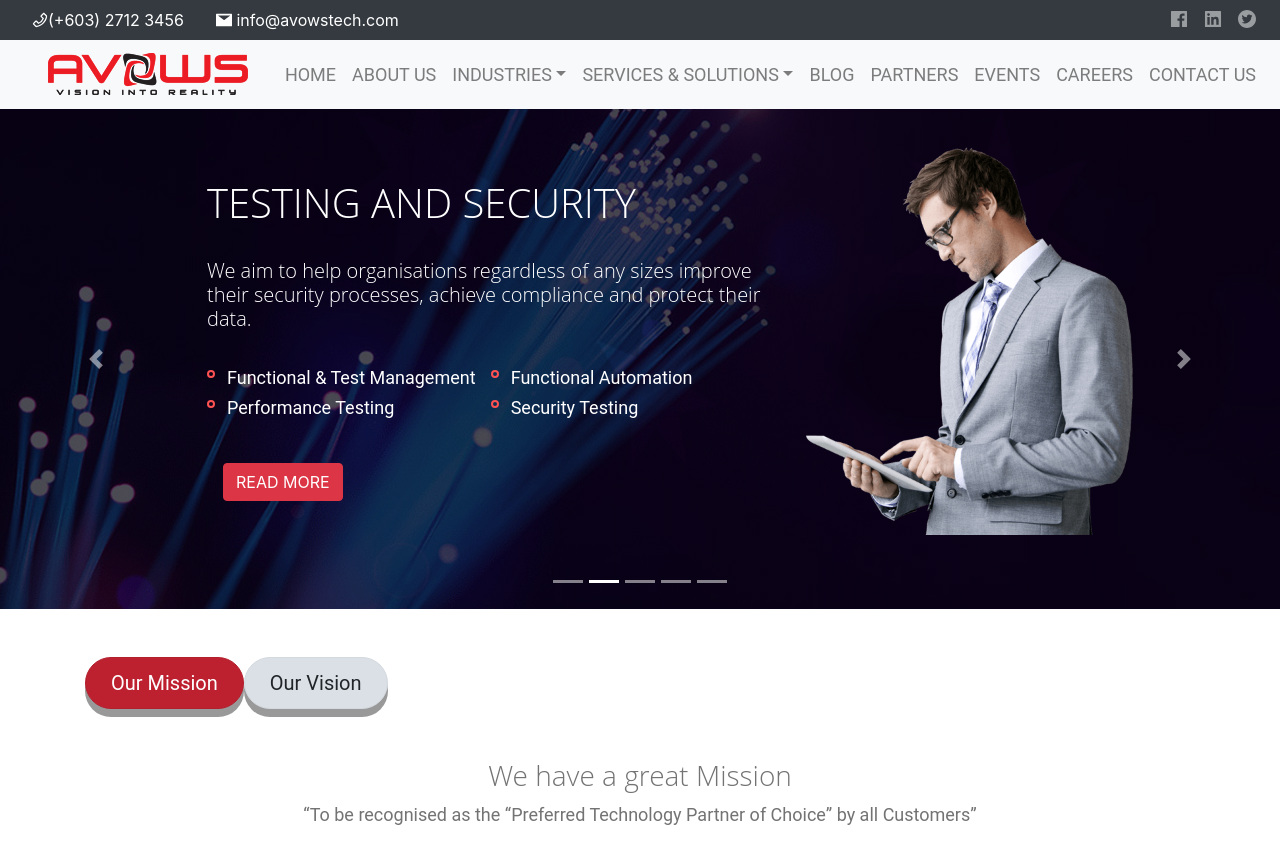
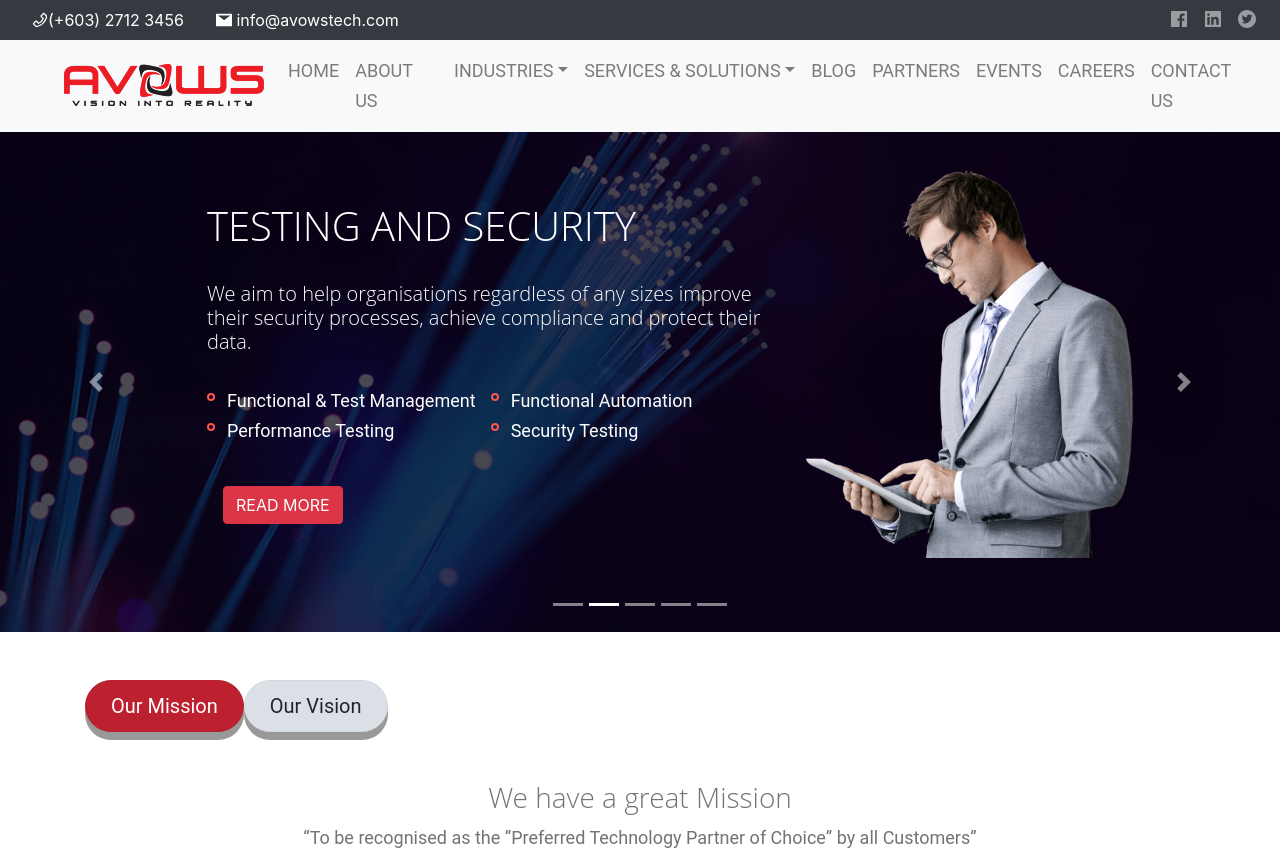
Before and after one commit to yushaliniepillay/AvowsTech, a Gatsby site: page / in a window 1280 px wide. Shown: the top 856 px of the page. Built offline with nearby package versions, Linux system fonts and the light colour scheme; Gatsby itself is replaced by a stand-in of ours.

Commit message:
edit logo

```diff
--- a/src/components/header/header.css
+++ b/src/components/header/header.css
@@ -33,7 +33,13 @@
 #avowsTitle {
     /* background-image: url(../images/avowsTitle.png); */
     /* height: 100px; */
-    padding-left: 2rem;
+    margin-bottom: 0rem;
+    padding-left: 3rem;
+    padding-bottom: 2rem;
+    line-height: 100px; /* whatever the fixed height of the bar is */
+vertical-align: middle;
+    max-height: 100px;
+    max-width: 270px;
     position: relative;
     overflow: hidden;
     z-index: 0
```
